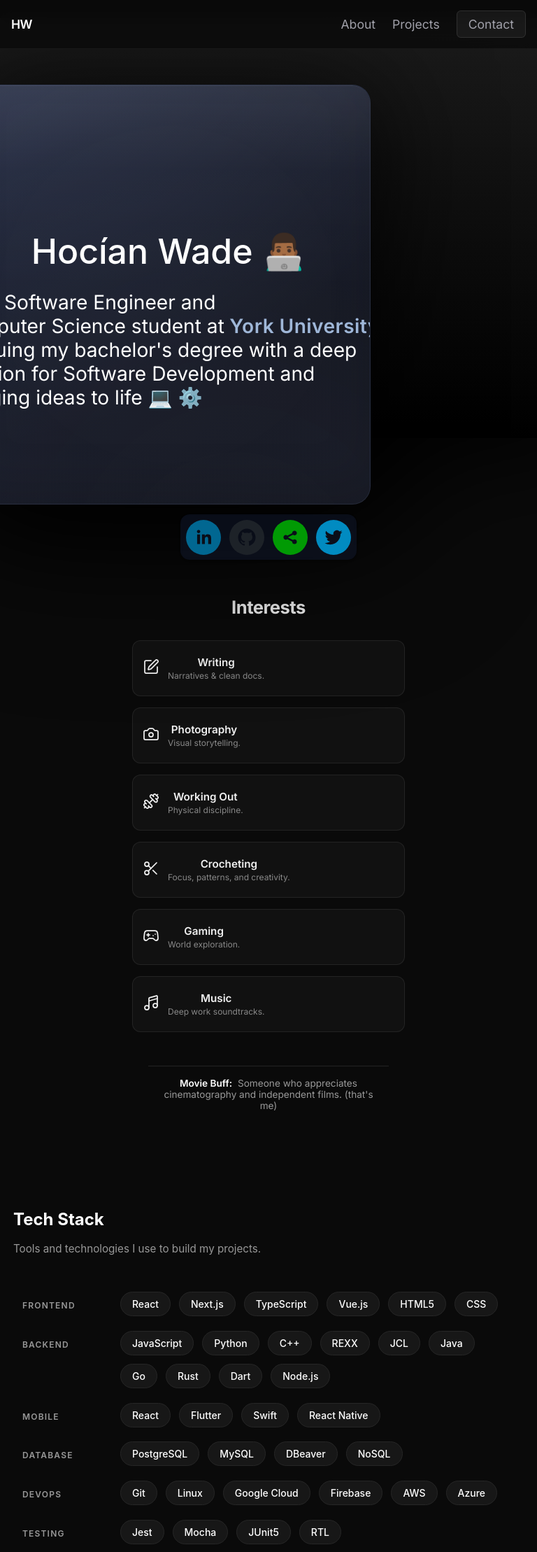
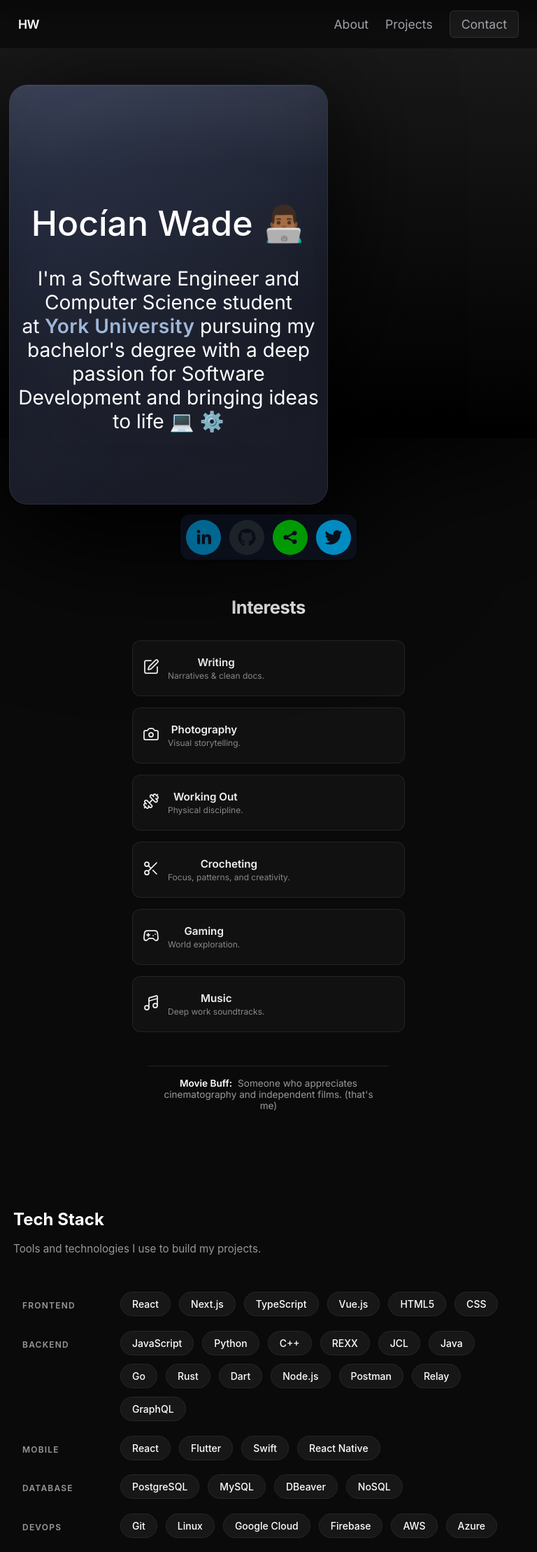
Before and after one commit to Hoccyy/my-portfolio, a Next.js app: page / in a window 768 px wide. Shown: the top 2218 px of the page at 70% size. Built offline with nearby package versions, Linux system fonts and the light colour scheme; no server answers.

Commit message:
Portfolio update

```diff
--- a/src/app/components/Education.module.css
+++ b/src/app/components/Education.module.css
@@ -28,6 +28,7 @@
   border-radius: 12px;
   padding: 2rem;
   width: 850px;
+  width: 50vw;
   transition: transform 0.2s ease, border-color 0.2s ease;
 }
 
@@ -136,6 +137,7 @@
   font-weight: 500;
 }
 
+/* Mobile */
 @media (max-width: 640px) {
   .topRow {
     flex-direction: column;
@@ -158,6 +160,7 @@
 
   .card {
     max-width: 100%;
+    width: 85vw;
   }
 
   .titleArea {
@@ -168,3 +171,16 @@
     text-align: justify;
   }
 }
+
+/* Tablet */
+@media (min-width: 701px) and (max-width: 1120px) {
+  .card {
+    width: 88vw;
+  }
+}
+
+@media (min-width: 1120px) and (max-width: 1500px) {
+  .card {
+    width: 70vw;
+  }
+}
--- a/src/app/components/Interests.module.css
+++ b/src/app/components/Interests.module.css
@@ -21,10 +21,9 @@
 
 .grid {
   display: grid;
-  grid-template-columns: repeat(auto-fit, minmax(250px, 1fr));
+  grid-template-columns: repeat(2, 1fr);
   gap: 12px;
 }
-
 
 .card {
   display: flex;
--- a/src/app/components/Navbar.css
+++ b/src/app/components/Navbar.css
@@ -104,3 +104,17 @@
       display: none;
   }
 }
+
+@media (min-width: 701px) and (max-width: 1120px) {
+  .nav-container {
+    padding-left: 26px;
+    padding-right: 26px;
+  }
+}
+
+@media (min-width: 1120px) and (max-width: 1500px) {
+  .nav-container {
+    padding-left: 26px;
+    padding-right: 26px;
+  }
+}
--- a/src/app/components/TechStack.tsx
+++ b/src/app/components/TechStack.tsx
@@ -37,6 +37,9 @@ export default function TechStack() {
           <TechPill name="Rust" />
           <TechPill name="Dart" />
           <TechPill name="Node.js" />
+          <TechPill name="Postman" />
+          <TechPill name="Relay" />
+          <TechPill name="GraphQL" />
         </StackRow>
 
         <StackRow label="MOBILE">
--- a/src/app/page.module.css
+++ b/src/app/page.module.css
@@ -196,6 +196,7 @@
   padding-top: 190px;
   filter: drop-shadow(10px 13px 80px rgba(0, 0, 0, 1.3));
   height: 600px;
+  width: 100%;
   text-align: center;
   align-items: center;
   justify-content: center;
@@ -589,14 +590,14 @@
   .introMessage {
     width: 100vw;
     text-align: center;
-    font-size: 36px;
+    font-size: 39px;
     padding: 11px;
     padding-top: 0;
   }
   .introBody {
-    padding: 0 13.13px 0 13.13px;
+    padding: 0 39px 0 39px;
     width: 95.13vw;
-    font-size: 24px;
+    font-size: 22px;
     text-align: center;
   }
   .socialTextHeader {
@@ -812,10 +813,17 @@
     font-size: 28px;
   }
 
+  .introSect {
+    max-width: 100vw;
+    padding-left: 13px;
+    padding-right: 13px;
+  }
+
   .introBody {
-    width: 80vw;
+    width: 99%;
+    padding: 6px;
     font-weight: normal;
-    text-align: left;
+    text-align: center;
   }
 
   .projectRow {
```
